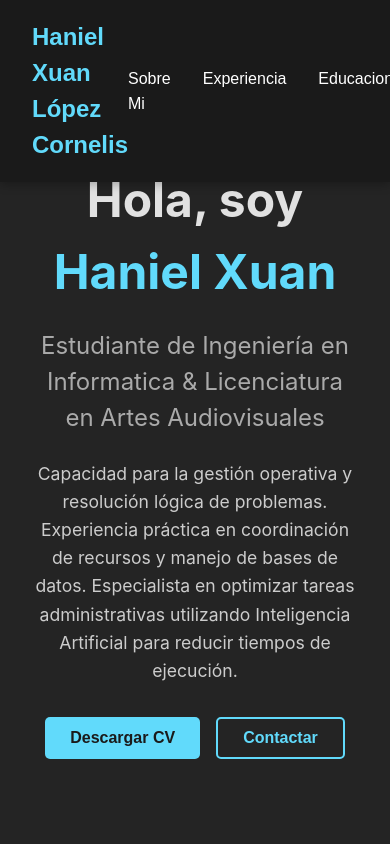
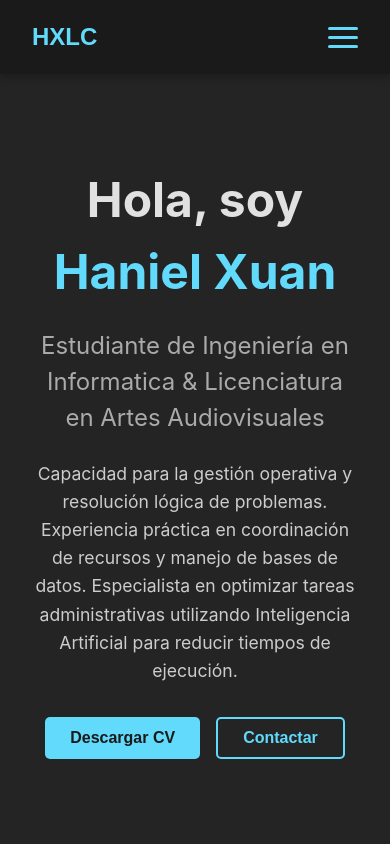
Before and after one commit to Hanielxlopezcornelis/portfolio-haniel, a React (Vite) app: page / in a window 390 px wide. Shown: the top 844 px of the page. Built offline with nearby package versions, Linux system fonts and the light colour scheme.

Commit message:
Feat: Menu hamburguesa responsive
- Header.jsx: Implementación de menú responsive con lógica JS (useState/useEffect).
- Header.jsx: Corrección de estructura para alinear el botón hamburguesa a la derecha dentro del Nav.
- Limpieza general de estilos inline.

```diff
--- a/src/components/Header.jsx
+++ b/src/components/Header.jsx
@@ -1,19 +1,50 @@
+import React, { useState, useEffect } from 'react';
+
 export const Header = () => {
+  const [isOpen, setIsOpen] = useState(false);
+  const [isMobile, setIsMobile] = useState(window.innerWidth <= 768);
+
+  useEffect(() => {
+    const handleResize = () => {
+      const mobile = window.innerWidth <= 768;
+      setIsMobile(mobile);
+      if (!mobile) setIsOpen(false);
+    };
+
+    window.addEventListener('resize', handleResize);
+    return () => window.removeEventListener('resize', handleResize);
+  }, []);
+
+  const toggleMenu = () => setIsOpen(!isOpen);
+  const currentNavStyle = isMobile
+    ? { ...styles.navUl, ...styles.mobileNav, ...(isOpen ? styles.mobileNavOpen : styles.mobileNavClosed) }
+    : styles.navUl;
   return (
     <header style={styles.header}>
         <div style={styles.logoContainer}>
           <a href="#inicio" style={{ textDecoration: 'none' }}>
-            <h1 style={styles.logoText}>Haniel Xuan López Cornelis</h1>
+            <h1 style={styles.logoText}>HXLC</h1>
           </a>
         </div>
-        <nav>
-            <ul style={styles.navUl}>
-                <li style={styles.navLi}><a href="#sobre-mi" style={styles.link}>Sobre Mi</a></li>
-                <li style={styles.navLi}><a href="#experiencia" style={styles.link}>Experiencia</a></li>
-                <li style={styles.navLi}><a href="#educacion" style={styles.link}>Educacion</a></li>
-                <li style={styles.navLi}><a href="#habilidades" style={styles.link}>Habilidades</a></li>
-                <li style={styles.navLi}><a href="#proyectos" style={styles.link}>Proyectos</a></li>
-                <li style={styles.navLi}><a href="#contacto" style={styles.link}>Contacto</a></li>
+
+
+
+        <nav style={styles.navContainer}>
+          {isMobile && (
+            <button style={styles.hamburger} onClick={toggleMenu}>
+                <span style={styles.bar}></span>
+                <span style={styles.bar}></span>
+                <span style={styles.bar}></span>
+            </button>
+          )}
+
+            <ul style={currentNavStyle}>
+                <li style={styles.navLi}><a href="#sobre-mi" style={styles.link} onClick={toggleMenu}>Sobre Mi</a></li>
+                <li style={styles.navLi}><a href="#experiencia" style={styles.link} onClick={toggleMenu}>Experiencia</a></li>
+                <li style={styles.navLi}><a href="#educacion" style={styles.link} onClick={toggleMenu}>Educacion</a></li>
+                <li style={styles.navLi}><a href="#habilidades" style={styles.link} onClick={toggleMenu}>Habilidades</a></li>
+                <li style={styles.navLi}><a href="#proyectos" style={styles.link} onClick={toggleMenu}>Proyectos</a></li>
+                <li style={styles.navLi}><a href="#contacto" style={styles.link} onClick={toggleMenu}>Contacto</a></li>
             </ul>
         </nav>
     </header>
@@ -38,6 +69,7 @@ const styles = {
   logoContainer: {
     display: 'flex',
     alignItems: 'center',
+    zIndex: 1001,
   },
   logoText: {
     color: '#61dafb',
@@ -45,12 +77,18 @@ const styles = {
     fontSize: '1.5rem',
     fontFamily: 'Arial, sans-serif',
   },
+  navContainer: {
+    display: 'flex',
+    alignItems: 'center',
+    justifyContent: 'flex-end',
+  },
   navUl: {
     display: 'flex',
     listStyle: 'none',
     gap: '2rem',
     margin: 0,
     padding: 0,
+    transition: 'all 0.3s ease-in-out',
   },
   navLi: {
     margin: 0,
@@ -63,5 +101,40 @@ const styles = {
     fontWeight: '500',
     transition: 'color 0.3s',
     cursor: 'pointer',
+  },
+  hamburger: {
+    display: 'flex',
+    flexDirection: 'column',
+    justifyContent: 'space-between',
+    width: '30px',
+    height: '21px',
+    background: 'transparent',
+    border: 'none',
+    cursor: 'pointer',
+    zIndex: 1002,
+    padding: 0,
+  },
+  bar: {
+    width: '100%',
+    height: '3px',
+    backgroundColor: '#61dafb',
+    borderRadius: '3px',
+  },
+  mobileNav: {
+    position: 'absolute',
+    top: '70px',
+    left: 0,
+    width: '100%',
+    backgroundColor: '#1a1a1a',
+    flexDirection: 'column',
+    alignItems: 'center',
+    padding: '2rem 0',
+    boxShadow: '0 10px 10px rgba(0,0,0,0.2)',
+  },
+  mobileNavClosed: {
+    display: 'none',
+  },
+  mobileNavOpen: {
+    display: 'flex',
   }
 }
```
